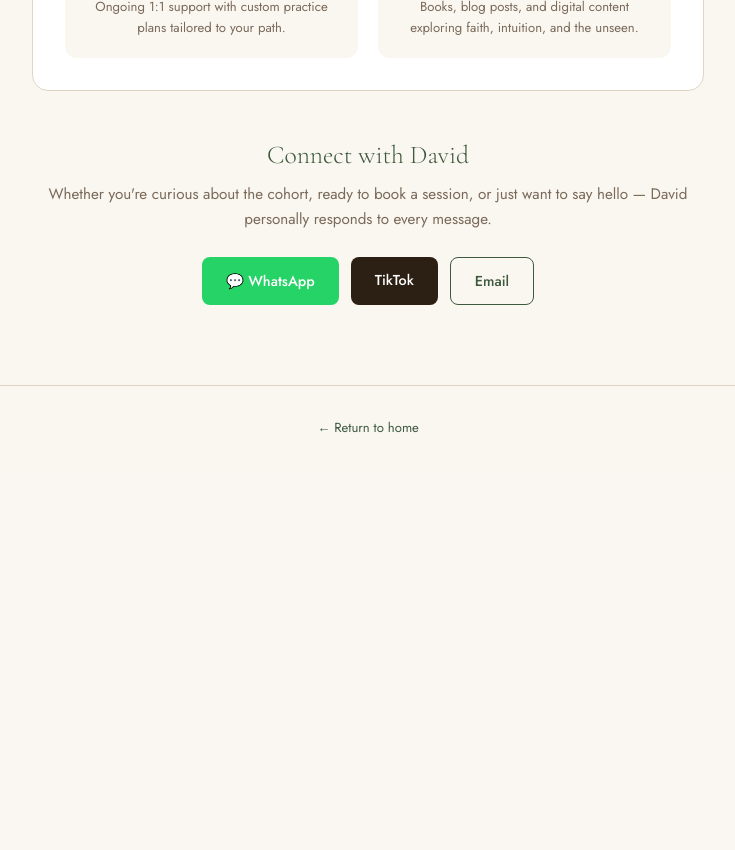
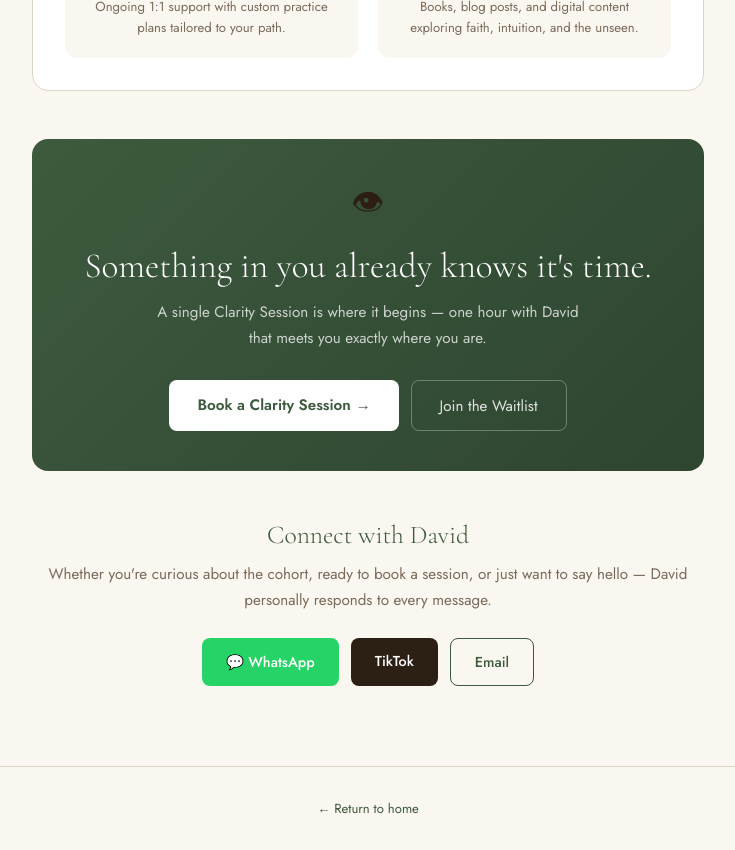
Before and after one commit to asdavids/clarity-institute, a Next.js app: page /about in a window 1280 px wide. Shown: the part 2180-3030 px from the top of the page, without its empty margins (272-1007 px from the left). Before the commit the page ends 2649 px from the top, so only its background shows below. Built offline with nearby package versions, Linux system fonts and the light colour scheme; no server answers.

Commit message:
feat: add booking CTA to about page + replace Gmail with branded email

```diff
--- a/pages/about.js
+++ b/pages/about.js
@@ -99,6 +99,25 @@ export default function About() {
             </div>
           </div>
 
+          {/* CTA */}
+          <div style={{ background: `linear-gradient(135deg, ${C.green} 0%, #2e4530 100%)`, borderRadius: 16, padding: '2.5rem', textAlign: 'center', marginBottom: '3rem' }}>
+            <div style={{ fontSize: '2rem', marginBottom: '0.75rem' }}>👁</div>
+            <h2 style={{ fontFamily: serif, fontSize: 'clamp(1.6rem, 3vw, 2.2rem)', fontWeight: 300, color: 'white', margin: '0 0 0.75rem', lineHeight: 1.2 }}>
+              Something in you already knows it's time.
+            </h2>
+            <p style={{ color: 'rgba(255,255,255,0.75)', fontSize: '0.95rem', lineHeight: 1.75, margin: '0 0 1.75rem', maxWidth: 440, marginLeft: 'auto', marginRight: 'auto' }}>
+              A single Clarity Session is where it begins — one hour with David that meets you exactly where you are.
+            </p>
+            <div style={{ display: 'flex', gap: '0.75rem', justifyContent: 'center', flexWrap: 'wrap' }}>
+              <Link href="/clarity-session" style={{ background: 'white', color: C.green, padding: '0.85rem 1.75rem', borderRadius: 8, textDecoration: 'none', fontSize: '0.95rem', fontWeight: 600 }}>
+                Book a Clarity Session →
+              </Link>
+              <Link href="/waitlist" style={{ background: 'transparent', color: 'rgba(255,255,255,0.85)', padding: '0.85rem 1.75rem', borderRadius: 8, textDecoration: 'none', fontSize: '0.95rem', border: '1px solid rgba(255,255,255,0.3)' }}>
+                Join the Waitlist
+              </Link>
+            </div>
+          </div>
+
           {/* Connect */}
           <div style={{ textAlign:'center', marginBottom:'2rem' }}>
             <h2 style={{ fontFamily:serif, fontSize:'1.6rem', color:C.green, fontWeight:300, margin:'0 0 0.75rem' }}>Connect with David</h2>
@@ -115,7 +134,7 @@ export default function About() {
                 background:C.text, color:C.white, padding:'0.8rem 1.5rem',
                 borderRadius:8, textDecoration:'none', fontSize:'0.9rem', fontWeight:500,
               }}>TikTok</a>
-              <a href="mailto:davidmuyunda@gmail.com" style={{
+              <a href="mailto:david@theclarityinstitute.guru" style={{
                 background:'transparent', color:C.green, padding:'0.8rem 1.5rem',
                 borderRadius:8, textDecoration:'none', fontSize:'0.9rem', fontWeight:500,
                 border:`1.5px solid ${C.green}`,
```
